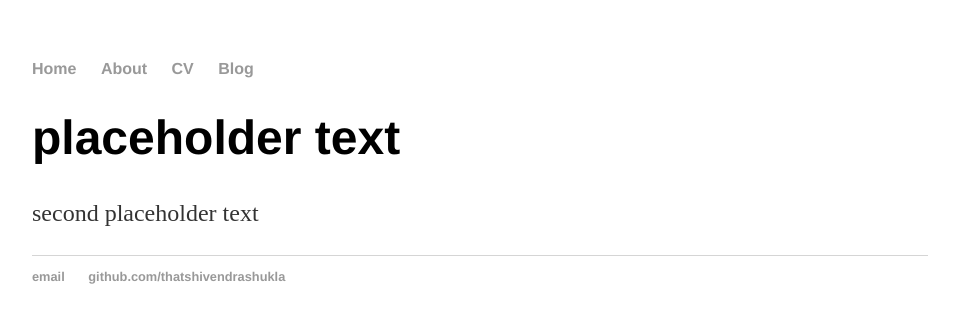
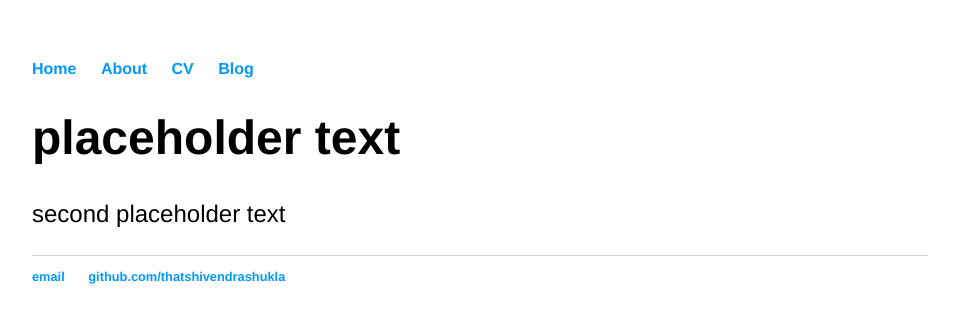
Before and after one commit to thatshivendrashukla/thatshivendrashukla.github.io, a Jekyll site: the page built from index.html, in a window 1280 px wide. Shown: the top 323 px of the page, without its empty margins (160-1119 px from the left). Built offline with Jekyll 4.4.1, drawn with Linux system fonts in a browser that asks for light colours.

Commit message:
Update main.css

```diff
--- a/css/main.css
+++ b/css/main.css
@@ -14,7 +14,7 @@ nav ul li, footer ul li {
 }
 a {
     text-decoration: none;
-    color: #999;
+    color: #0099ff;
 }
 a:hover {
     text-decoration: underline;
@@ -26,7 +26,7 @@ h1 {
 p {
     font-size: 1.5em;
     line-height: 1.4em;
-    color: #333;
+    font-family:'Helvetica', 'Arial', 'Sans-Serif';
 }
 footer {
     border-top: 1px solid #d5d5d5;
```
